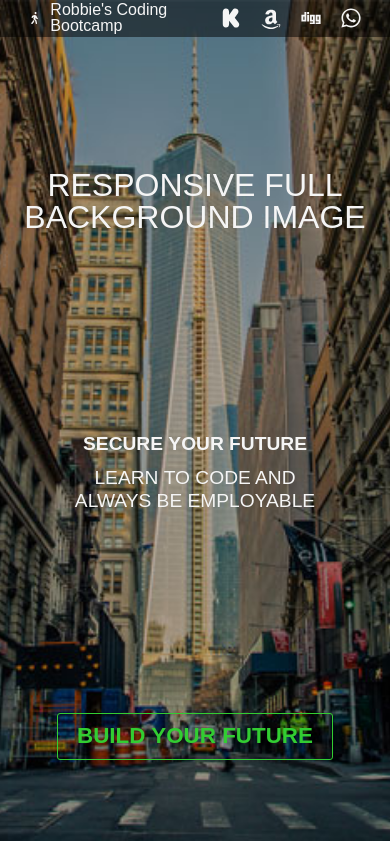
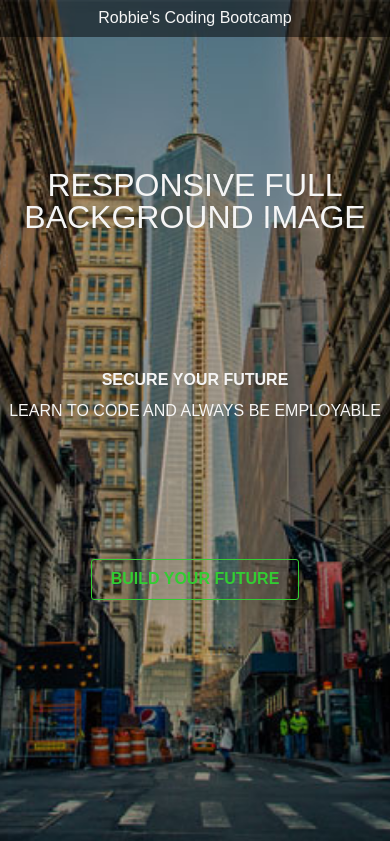
Before and after one commit to rheeger/html-css-bootcamp, a plain HTML site: page 24-fullpage_atf_revisited/01_my-execution/index.html in a window 390 px wide. Shown: the top 841 px of the page. Drawn offline with Linux system fonts and the light colour scheme; a web font is replaced by a local one.

Commit message:
mobile firendly this time BOOYAH

```diff
--- a/24-fullpage_atf_revisited/01_my-execution/css/main.css
+++ b/24-fullpage_atf_revisited/01_my-execution/css/main.css
@@ -16,25 +16,26 @@ header {
 
 }
 
-header div, header nav {
+header div, a {
     padding: .2rem;
     margin: 1rem;
     display: flex;
     justify-content: space-between;
     align-items: center;
-    height: 80%;
+    height:100%;
+    margin: 0 auto;
+}
 
+header nav {
+    display: none;
 }
 
 header div:hover, svg:hover{
-    color: limegreen
+    color: limegreen;
 }
 
 .dt_icon {
-    width: 1.5rem;
-    height: 1.5rem;
-    margin: .5rem;
-    fill: currentColor;
+    display: none;
 }
 
 #idx-atf {
@@ -77,16 +78,18 @@ header div:hover, svg:hover{
 h1 {
     font-size: 2rem;
     text-align: center;
+    margin: 0 1rem;
 }
 
 h2 {
-    font-size: 1.2rem;
+    font-size: 1rem;
     font-weight: 700;
     text-align: center;
+    margin: 0 1rem;
 }
 
 h3 {
-    font-size: 1.2rem;
+    font-size: 1rem;
     text-align: center;
     margin-top: .8rem;
     line-height: 1.2;
@@ -94,9 +97,10 @@ h3 {
 
 button {
     color: limegreen;
-    font-size: 1.4rem;
+    font-size: 1rem;
     font-weight: 700;
     border: 1px solid limegreen;
     padding: .7rem 1.2rem;
     border-radius: 3px;
+    margin-bottom: 10rem;
 }
--- a/24-fullpage_atf_revisited/01_my-execution/css/mq_800-plus.css
+++ b/24-fullpage_atf_revisited/01_my-execution/css/mq_800-plus.css
@@ -7,9 +7,40 @@
 }
 
 h1 {
-    font-size: 3rem;
+    font-size: 2rem;
 }
 
 h3 {
     margin-top: .4rem;
 }
+
+header div, header nav, a {
+    padding: .2rem;
+    margin: 1rem;
+    display: flex;
+    justify-content: space-between;
+    align-items: center;
+    height:100%;
+
+}
+
+header {
+    width: 100vw;
+    height: 2.3rem;
+    background-color: rgba(0, 0, 0, .5);
+    position: fixed;
+    top: 0;
+    display: flex;
+    justify-content: space-between;
+    align-items: center;
+
+
+}
+
+
+.dt_icon {
+    width: 1.5rem;
+    height: 1.5rem;
+    margin: .5rem;
+    fill: currentColor;
+}
--- a/24-fullpage_atf_revisited/01_my-execution/index.html
+++ b/24-fullpage_atf_revisited/01_my-execution/index.html
@@ -61,13 +61,15 @@
 
 <header>
     <div>
-        <svg class="dt_icon"><use xlink:href="#walking"></use></svg> Robbie's Coding Bootcamp
+        <a href="#">
+            <svg class="dt_icon"><use xlink:href="#walking"></use></svg> Robbie's Coding Bootcamp
+        </a>
     </div>
     <nav>
-        <svg class="dt_icon"><use xlink:href="#kickstarter"></use></svg>
-        <svg class="dt_icon"><use xlink:href="#amazon"></use></svg>
-        <svg class="dt_icon"><use xlink:href="#digg"></use></svg>
-        <svg class="dt_icon"><use xlink:href="#whatsapp"></use></svg>
+        <a href="#"><svg class="dt_icon"><use xlink:href="#kickstarter"></use></svg> </a>
+        <a href="#"><svg class="dt_icon"><use xlink:href="#amazon"></use></svg> </a>
+        <a href="#"><svg class="dt_icon"><use xlink:href="#digg"></use></svg> </a>
+        <a href="#"><svg class="dt_icon"><use xlink:href="#whatsapp"></use></svg> </a>
     </nav>
 
 </header>
```
